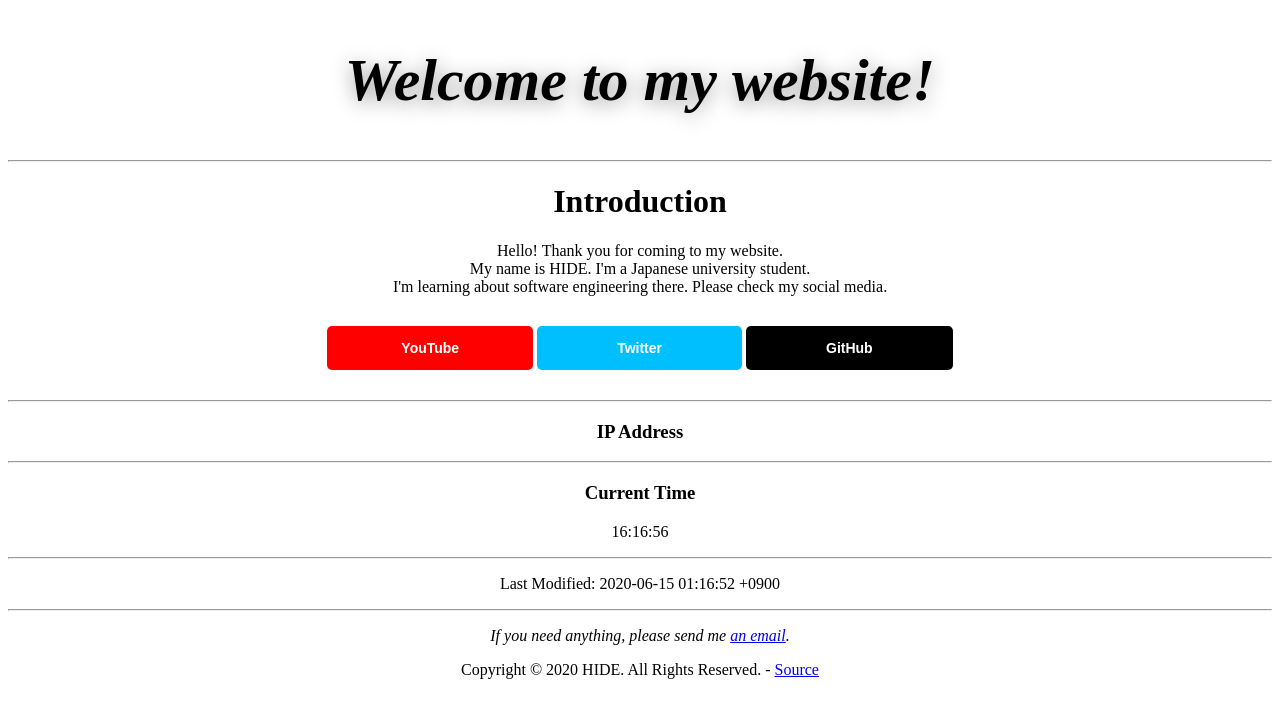
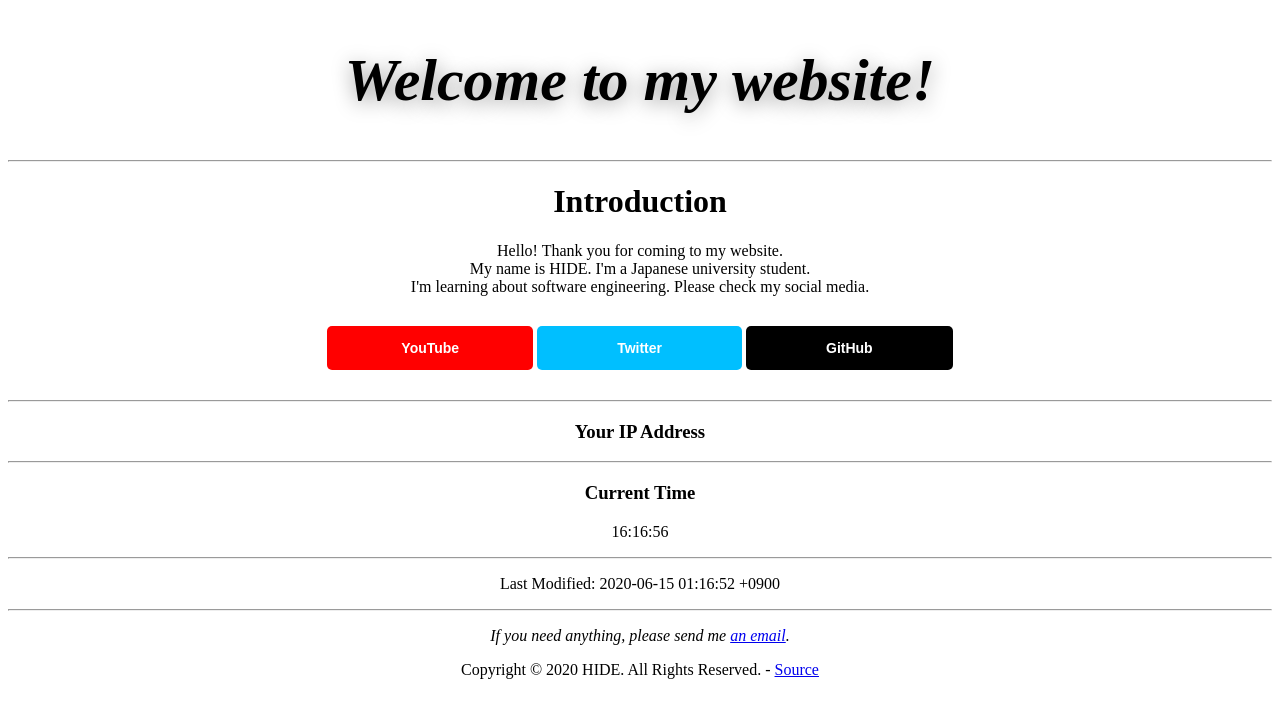
Before and after one commit to HIDE810/HIDE810.github.io, a Jekyll site: the page built from index.html, in a window 1280 px wide. Shown: the top 718 px of the page. Built offline with Jekyll 4.4.1, drawn with Linux system fonts in a browser that asks for light colours.

Commit message:
Update index.html

```diff
--- a/index.html
+++ b/index.html
@@ -9,14 +9,14 @@ layout: default
 <h1>Introduction</h1>
 <p>Hello! Thank you for coming to my website.<br>
   My name is HIDE. I'm a Japanese university student.<br>
-  I'm learning about software engineering there. Please check my social media.</p>
+  I'm learning about software engineering. Please check my social media.</p>
 <div class="btn">
   <a href="https://www.youtube.com/channel/UCJIPAj4GjJbrSwVJ_p-LbEg" target="_blank" class="youtube">YouTube</a>
   <a href="https://twitter.com/HIDE810dev" target="_blank" class="twitter">Twitter</a>
   <a href="https://github.com/HIDE810" target="_blank" class="github">GitHub</a>
 </div>
 <hr>
-<h3>IP Address</h3>
+<h3>Your IP Address</h3>
 <p id="view_ip"></p>
 <hr>
 <h3>Current Time</h3>
```
